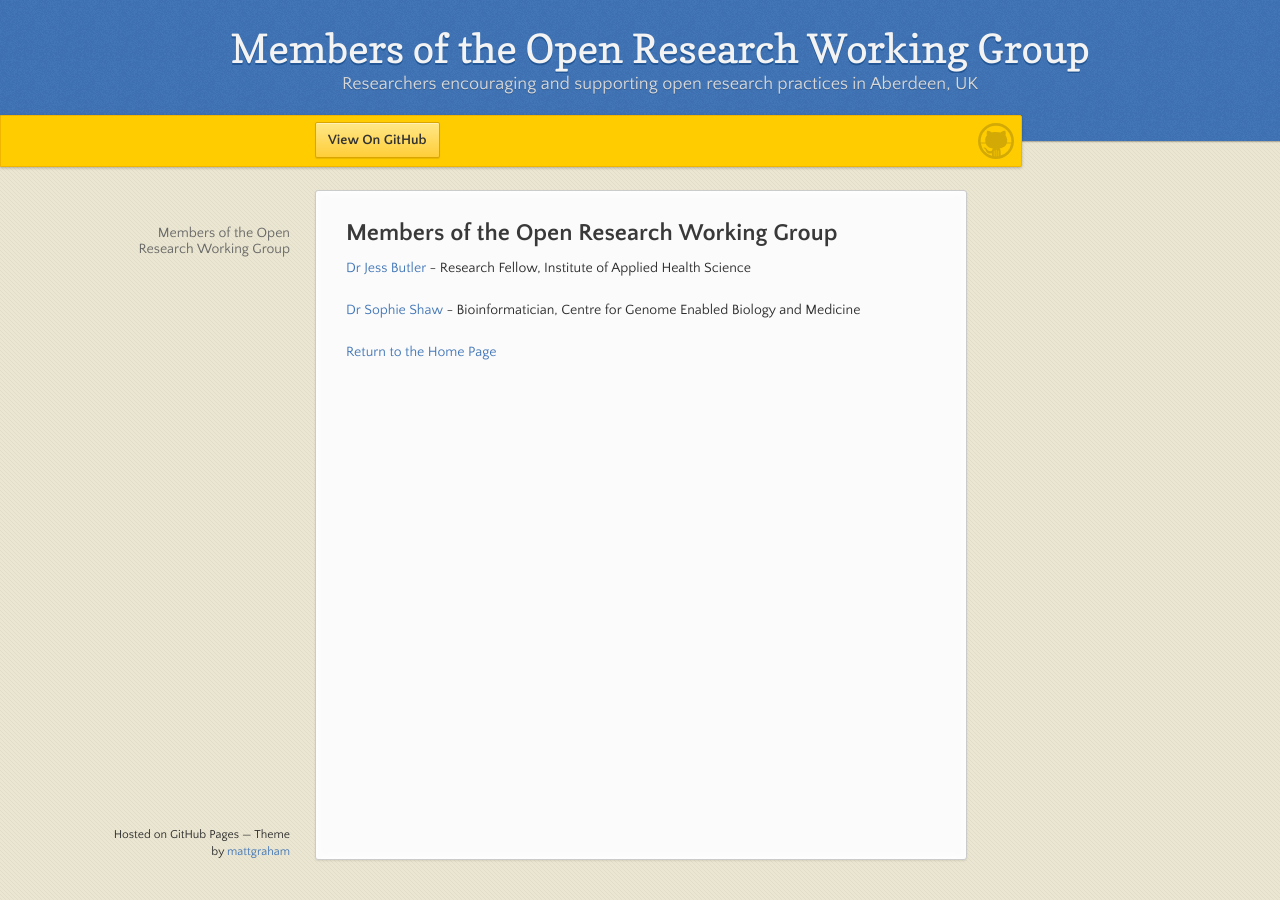
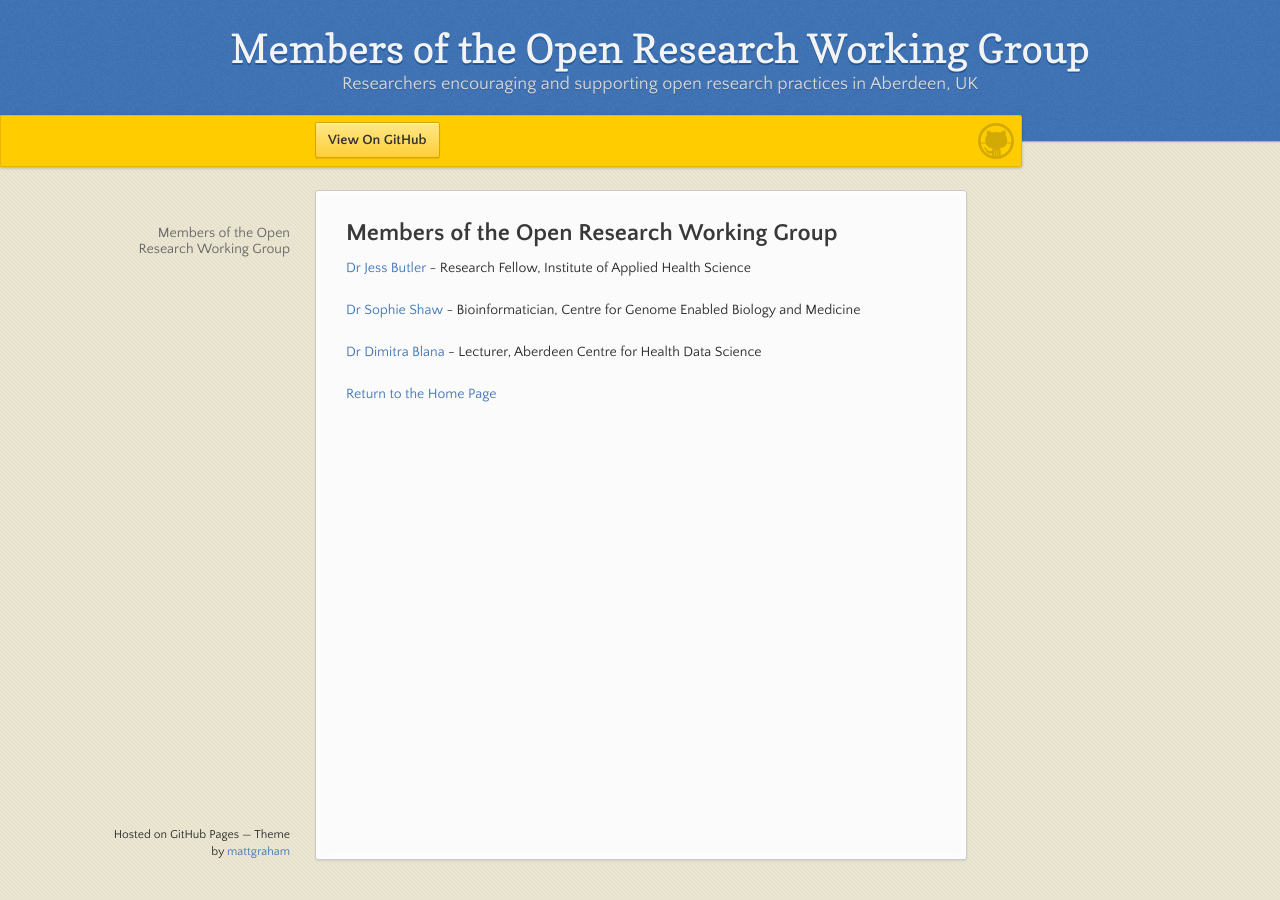
Before and after one commit to ORWG-Aberdeen/ORWG-Aberdeen.github.io, a Jekyll site: the page built from members.md, in a window 1280 px wide. Built offline with Jekyll 4.4.1, drawn with Linux system fonts in a browser that asks for light colours; our own code applies the rules of GitHub Pages for plain Markdown files.

Commit message:
Added myself to list of members

```diff
--- a/members.md
+++ b/members.md
@@ -8,4 +8,6 @@ layout: default
 
 [Dr Sophie Shaw](https://www.abdn.ac.uk/people/s.shaw) - Bioinformatician, Centre for Genome Enabled Biology and Medicine
 
+[Dr Dimitra Blana](https://www.abdn.ac.uk/people/dimitra.blana) - Lecturer, Aberdeen Centre for Health Data Science
+
 [Return to the Home Page](./)
```
